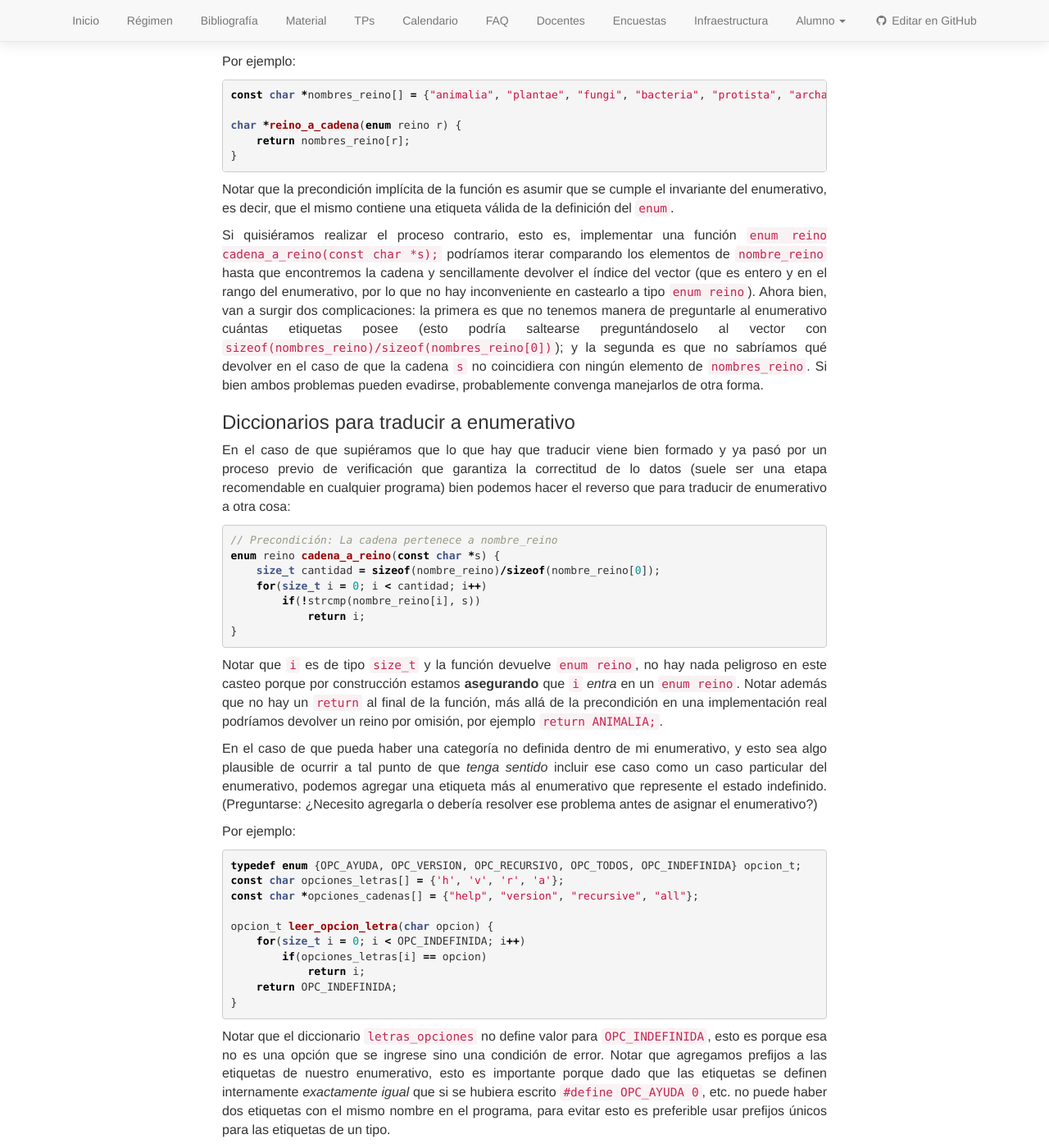
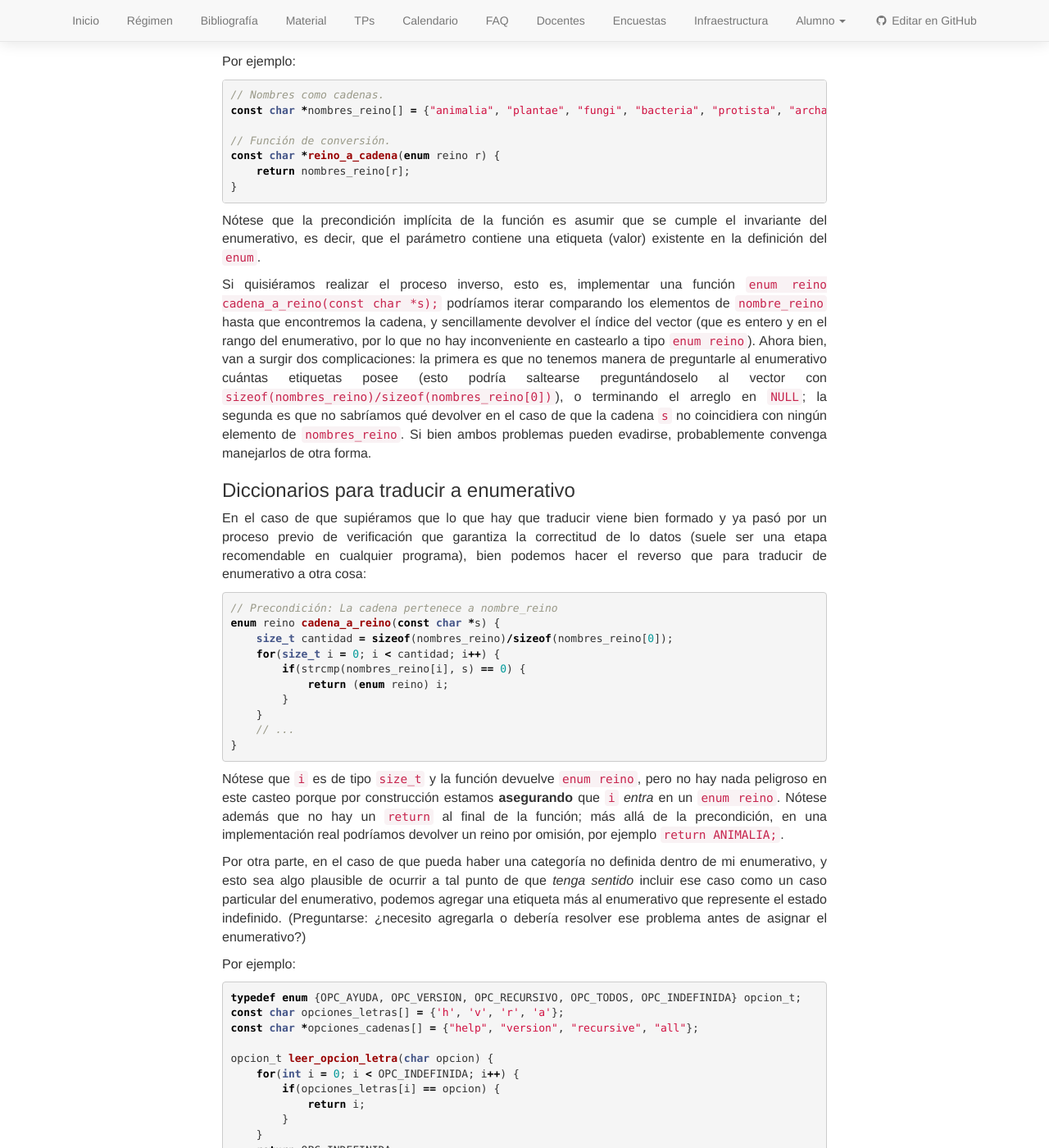
Before and after one commit to algoritmos-rw/algoritmos, a Jekyll site: the page built from static/faq/lenguaje-c.md, in a window 1280 px wide and 1400 px high, scrolled down 5283 px. Shown: the whole window at 82% size. Built offline with Jekyll 4.4.1, drawn with Linux system fonts in a browser that asks for light colours; nearby versions of some CDN libraries; some of the changed text lies outside the part shown.

Commit message:
Wording tweaks/pequeños ajustes y mejoras a la parte 2 enumerativos.

````diff
--- a/static/faq/lenguaje-c.md
+++ b/static/faq/lenguaje-c.md
@@ -217,34 +217,39 @@ Si necesitáramos traducir entre la representación interna del enumerativo y ot
 Por ejemplo:
 
 ```cpp
+// Nombres como cadenas.
 const char *nombres_reino[] = {"animalia", "plantae", "fungi", "bacteria", "protista", "archaea"};
 
-char *reino_a_cadena(enum reino r) {
+// Función de conversión.
+const char *reino_a_cadena(enum reino r) {
     return nombres_reino[r];
 }
 ```
 
-Notar que la precondición implícita de la función es asumir que se cumple el invariante del enumerativo, es decir, que el mismo contiene una etiqueta válida de la definición del `enum`.
+Nótese que la precondición implícita de la función es asumir que se cumple el invariante del enumerativo, es decir, que el parámetro contiene una etiqueta (valor) existente en la definición del `enum`.
 
-Si quisiéramos realizar el proceso contrario, esto es, implementar una función `enum reino cadena_a_reino(const char *s);` podríamos iterar comparando los elementos de `nombre_reino` hasta que encontremos la cadena y sencillamente devolver el índice del vector (que es entero y en el rango del enumerativo, por lo que no hay inconveniente en castearlo a tipo `enum reino`). Ahora bien, van a surgir dos complicaciones: la primera es que no tenemos manera de preguntarle al enumerativo cuántas etiquetas posee (esto podría saltearse preguntándoselo al vector con `sizeof(nombres_reino)/sizeof(nombres_reino[0])`); y la segunda es que no sabríamos qué devolver en el caso de que la cadena `s` no coincidiera con ningún elemento de `nombres_reino`. Si bien ambos problemas pueden evadirse, probablemente convenga manejarlos de otra forma.
+Si quisiéramos realizar el proceso inverso, esto es, implementar una función `enum reino cadena_a_reino(const char *s);` podríamos iterar comparando los elementos de `nombre_reino` hasta que encontremos la cadena, y sencillamente devolver el índice del vector (que es entero y en el rango del enumerativo, por lo que no hay inconveniente en castearlo a tipo `enum reino`). Ahora bien, van a surgir dos complicaciones: la primera es que no tenemos manera de preguntarle al enumerativo cuántas etiquetas posee (esto podría saltearse preguntándoselo al vector con `sizeof(nombres_reino)/sizeof(nombres_reino[0])`), o terminando el arreglo en `NULL`; la segunda es que no sabríamos qué devolver en el caso de que la cadena `s` no coincidiera con ningún elemento de `nombres_reino`. Si bien ambos problemas pueden evadirse, probablemente convenga manejarlos de otra forma.
 
 ### Diccionarios para traducir a enumerativo
 
-En el caso de que supiéramos que lo que hay que traducir viene bien formado y ya pasó por un proceso previo de verificación que garantiza la correctitud de lo datos (suele ser una etapa recomendable en cualquier programa) bien podemos hacer el reverso que para traducir de enumerativo a otra cosa:
+En el caso de que supiéramos que lo que hay que traducir viene bien formado y ya pasó por un proceso previo de verificación que garantiza la correctitud de lo datos (suele ser una etapa recomendable en cualquier programa), bien podemos hacer el reverso que para traducir de enumerativo a otra cosa:
 
 ```cpp
 // Precondición: La cadena pertenece a nombre_reino
 enum reino cadena_a_reino(const char *s) {
-    size_t cantidad = sizeof(nombre_reino)/sizeof(nombre_reino[0]);
-    for(size_t i = 0; i < cantidad; i++)
-        if(!strcmp(nombre_reino[i], s))
-            return i;
+    size_t cantidad = sizeof(nombres_reino)/sizeof(nombres_reino[0]);
+    for(size_t i = 0; i < cantidad; i++) {
+        if(strcmp(nombres_reino[i], s) == 0) {
+            return (enum reino) i;
+        }
+    }
+    // ...
 }
 ```
 
-Notar que `i` es de tipo `size_t` y la función devuelve `enum reino`, no hay nada peligroso en este casteo porque por construcción estamos **asegurando** que `i` _entra_ en un `enum reino`. Notar además que no hay un `return` al final de la función, más allá de la precondición en una implementación real podríamos devolver un reino por omisión, por ejemplo `return ANIMALIA;`.
+Nótese que `i` es de tipo `size_t` y la función devuelve `enum reino`, pero no hay nada peligroso en este casteo porque por construcción estamos **asegurando** que `i` _entra_ en un `enum reino`. Nótese además que no hay un `return` al final de la función; más allá de la precondición, en una implementación real podríamos devolver un reino por omisión, por ejemplo `return ANIMALIA;`.
 
-En el caso de que pueda haber una categoría no definida dentro de mi enumerativo, y esto sea algo plausible de ocurrir a tal punto de que _tenga sentido_ incluir ese caso como un caso particular del enumerativo, podemos agregar una etiqueta más al enumerativo que represente el estado indefinido. (Preguntarse: ¿Necesito agregarla o debería resolver ese problema antes de asignar el enumerativo?)
+Por otra parte, en el caso de que pueda haber una categoría no definida dentro de mi enumerativo, y esto sea algo plausible de ocurrir a tal punto de que _tenga sentido_ incluir ese caso como un caso particular del enumerativo, podemos agregar una etiqueta más al enumerativo que represente el estado indefinido. (Preguntarse: ¿necesito agregarla o debería resolver ese problema antes de asignar el enumerativo?)
 
 Por ejemplo:
 
@@ -254,14 +259,17 @@ const char opciones_letras[] = {'h', 'v', 'r', 'a'};
 const char *opciones_cadenas[] = {"help", "version", "recursive", "all"};
 
 opcion_t leer_opcion_letra(char opcion) {
-    for(size_t i = 0; i < OPC_INDEFINIDA; i++)
-        if(opciones_letras[i] == opcion)
+    for(int i = 0; i < OPC_INDEFINIDA; i++) {
+        if(opciones_letras[i] == opcion) {
             return i;
+        }
+    }
     return OPC_INDEFINIDA;
 }
 ```
 
-Notar que el diccionario `letras_opciones` no define valor para `OPC_INDEFINIDA`, esto es porque esa no es una opción que se ingrese sino una condición de error. Notar que agregamos prefijos a las etiquetas de nuestro enumerativo, esto es importante porque dado que las etiquetas se definen internamente _exactamente igual_ que si se hubiera escrito `#define OPC_AYUDA 0`, etc. no puede haber dos etiquetas con el mismo nombre en el programa, para evitar esto es preferible usar prefijos únicos para las etiquetas de un tipo.
+Nótese que el diccionario `letras_opciones` no define valor para `OPC_INDEFINIDA`, esto es porque esa no es una opción que se ingrese sino una condición de error. Nótese además que agregamos prefijos a las etiquetas de nuestro enumerativo; esto es importante porque, dado que las etiquetas se definen internamente _exactamente igual_ que si se hubiera escrito `#define OPC_AYUDA 0`, etc., no puede haber dos etiquetas con el mismo nombre en el programa. Para evitar esto es preferible usar prefijos únicos para las etiquetas de un mismo tipo.
+
 
 ### Diccionarios para traducir cosas en cosas
 
````
